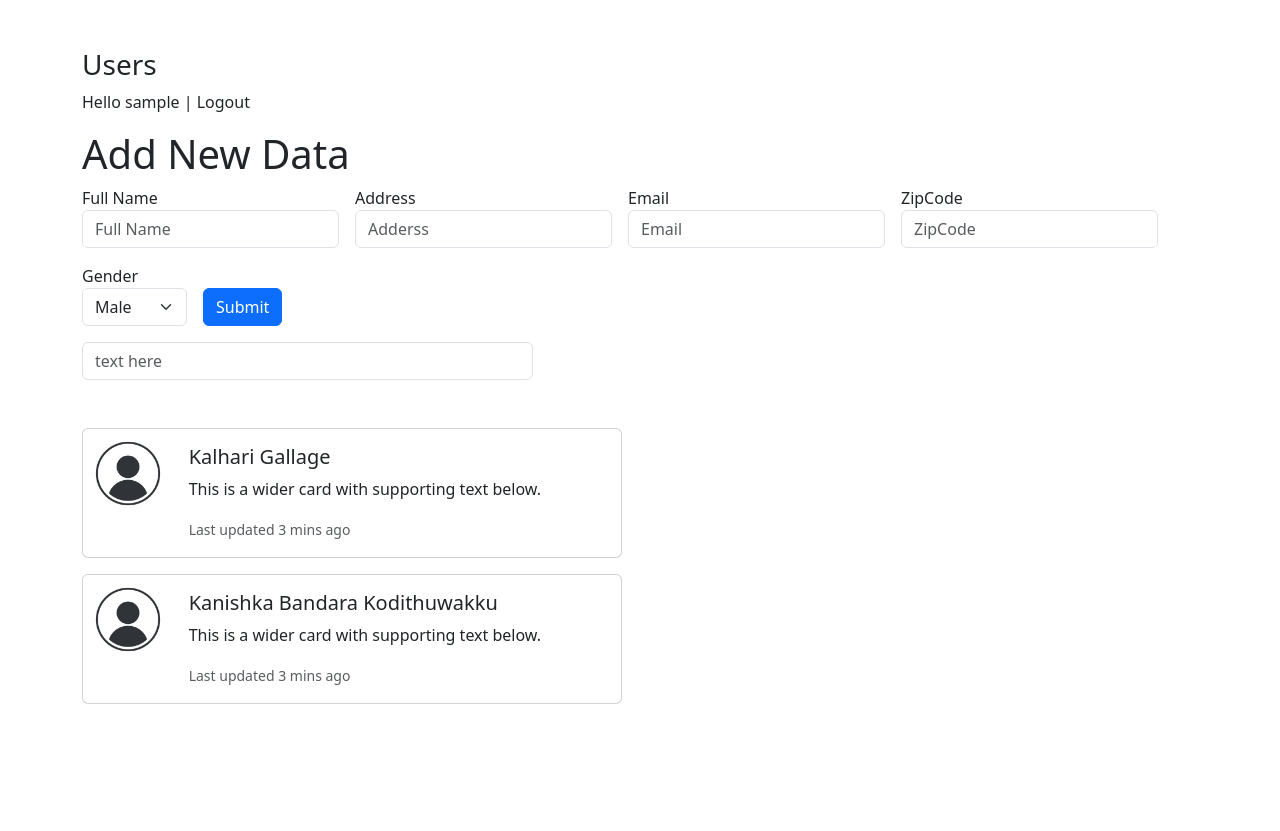
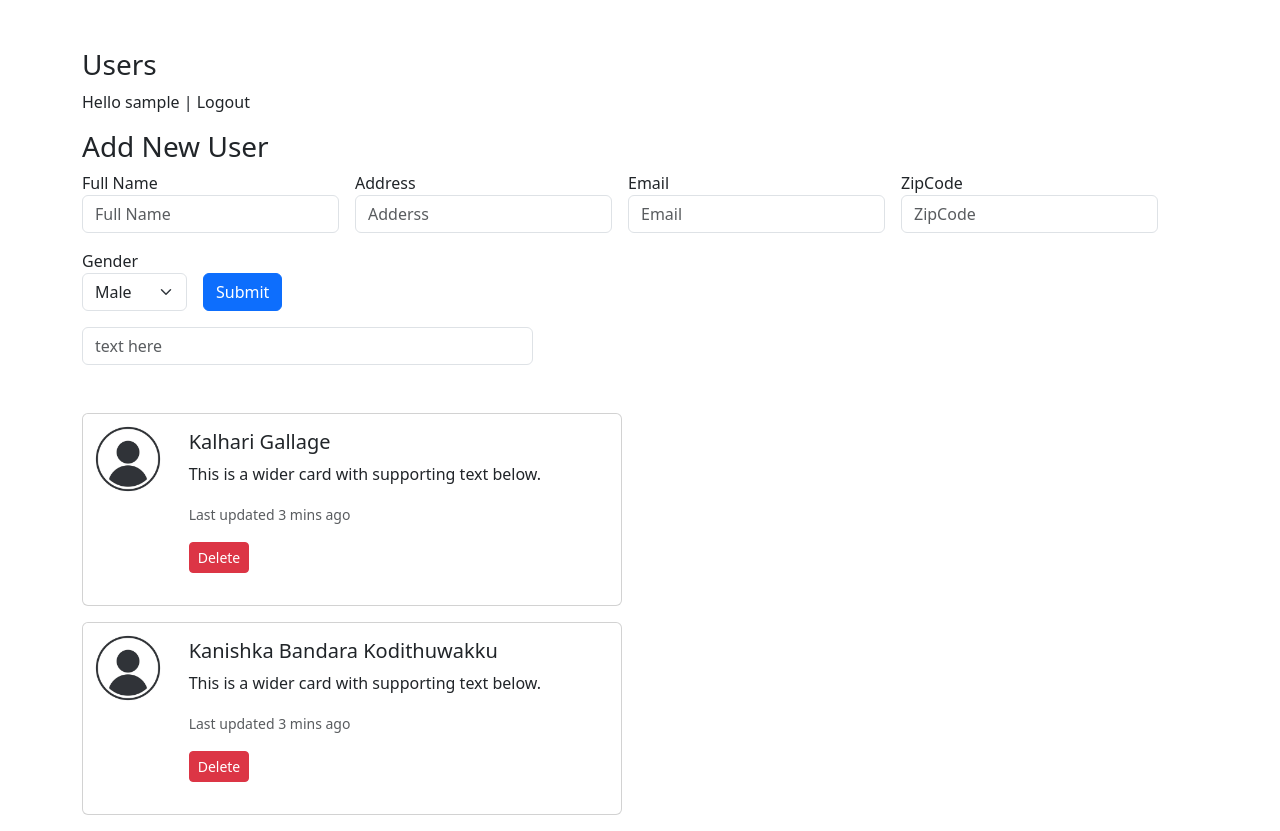
Before and after one commit to KanishkaKodithuwakku/RoutingApp, a React (Create React App) app: page /all-users in a window 1280 px wide. Before the commit the page ends 800 px from the top, so only its background shows below. Built offline with nearby package versions, Linux system fonts and the light colour scheme; sample sign-in values are in the browser's storage.

Commit message:
all errors fixed, user delete option added

```diff
--- a/src/Components/Button/DataButton.js
+++ b/src/Components/Button/DataButton.js
@@ -1,25 +1,25 @@
 import React from 'react'
 
-const DataButton = ({ btnText, btnType, type, handleOnclick, exclass}) => {
-
+const DataButton = ({ id, btnText, btnType, type, handleOnclick, exclass,sm }) => {
   return (
     <>
       <div className="col-auto">
         <button
           type={type}
-            className={`btn btn-${btnType} mb-3 ${exclass}`}
-            onClick={(e) => handleOnclick(e)}
+          className={`btn btn-${btnType} mb-3 ${exclass} ${sm}`}
+          onClick={() => handleOnclick(id)}
         >
           {btnText}
         </button>
       </div>
     </>
   );
-}
+};
 
 DataButton.defaultProps = {
   btnType: "primary",
   type: "submit",
+  sm:'',
   handleOnclick: () => {},
 };
 
--- a/src/Components/Card/HorizontalCard.js
+++ b/src/Components/Card/HorizontalCard.js
@@ -1,7 +1,7 @@
 import React from "react";
 import avatar from "./avatar.jpg";
 
-const HorizontalCard = ({ title }) => {
+const HorizontalCard = ({ title ,children}) => {
   return (
     <>
       <div className="card mb-3" style={{ maxWidth: `540px` }}>
@@ -24,6 +24,7 @@ const HorizontalCard = ({ title }) => {
                   Last updated 3 mins ago
                 </small>
               </p>
+              {children}
             </div>
           </div>
         </div>
--- a/src/Components/Form/DataForm.js
+++ b/src/Components/Form/DataForm.js
@@ -6,7 +6,7 @@ const DataForm = ({ FormTitle,children, handleSubmit }) => {
 
   return (
     <>
-      <h1>{FormTitle}</h1>
+      <h3>{FormTitle}</h3>
       <form className="row g-3" onSubmit={handleSubmit}>
         {children}
       </form>
--- a/src/Context/UsersContext.js
+++ b/src/Context/UsersContext.js
@@ -1,6 +1,7 @@
 import React, { createContext, useState, useEffect } from "react";
 import { v4 as uuidv4 } from "uuid";
 import useDataFilter from "../hook/DataFilter";
+import { ToastContainer, toast } from "react-toastify";
 
 export const UserContext = createContext();
 const UserContextProvider = ({ children }) => {
@@ -68,6 +69,14 @@ const UserContextProvider = ({ children }) => {
       };
 
     setUsers((prevUsers) => [...prevUsers, newUser]);
+    toast.success("New User Added");
+
+
+  };
+
+  const handleDelete = (id) => {
+    setUsers((prevUsers) => prevUsers.filter((user) => user.id !== id));
+    toast.warning("User deleted successfully!")
   };
 
   const contextValue = {
@@ -86,6 +95,9 @@ const UserContextProvider = ({ children }) => {
     setGender,
     email,
     setEmail,
+    handleDelete,
+    toastContainer: <ToastContainer />,
+    toast,
   };
 
   return (
--- a/src/Pages/Users/AllUsers.js
+++ b/src/Pages/Users/AllUsers.js
@@ -1,4 +1,4 @@
-import React, { useContext} from 'react'
+import React, { useContext,useEffect} from 'react'
 import { useHistory } from 'react-router-dom';
 import { UserContext } from '../../Context/UsersContext';
 import HorizontalCard from '../../Components/Card/HorizontalCard';
@@ -7,7 +7,6 @@ import DataSelect from '../../Components/Form/DataSelect';
 import DataButton from '../../Components/Button/DataButton';
 import DataInput from '../../Components/Form/DataInput';
 import DataForm from '../../Components/Form/DataForm';
-
 
 const AllUsers = () => {
 
@@ -25,7 +24,10 @@ const AllUsers = () => {
     zipcode,
     setZipcode,
     gender,
-    setGender
+    setGender,
+    handleDelete,
+    toastContainer,
+    toast
   } = useContext(UserContext);
 
     const history = useHistory();
@@ -39,9 +41,16 @@ const AllUsers = () => {
     const handleLogout = () => {
         localStorage.clear();
         history.push('/login')
+  }
+
+  useEffect(() => {
+    if (users.length === 0) {
+      toast.error("No user. Please create a new user");
     }
+  }, [users]);
       return (
         <>
+          {toastContainer}
           <h3 className="mt-5">Users</h3>
           <p onClick={handleLogout} style={{ cursor: "pointer" }}>
             Hello {loginStatus && storedUsername.toLocaleLowerCase()} | Logout
@@ -49,7 +58,10 @@ const AllUsers = () => {
 
           <div className="row">
             <div className="col-sm-12">
-              <DataForm handleSubmit={handleformSubmit}>
+              <DataForm
+                handleSubmit={handleformSubmit}
+                FormTitle={`Add New User`}
+              >
                 <DataInput
                   labelText={`Full Name`}
                   plaseHolder={`Full Name`}
@@ -102,7 +114,16 @@ const AllUsers = () => {
           </div>
 
           {users.map((user) => (
-            <HorizontalCard key={user.id} title={user.fullname} />
+            <HorizontalCard key={user.id} title={user.fullname}>
+              <DataButton
+                sm={`btn-sm`}
+                id={user.id}
+                type={`button`}
+                btnText={`Delete`}
+                btnType={`danger`}
+                handleOnclick={() => handleDelete(user.id)}
+              />
+            </HorizontalCard>
           ))}
         </>
       );
```
Lines whose indentation alone changed are shown as unchanged.
